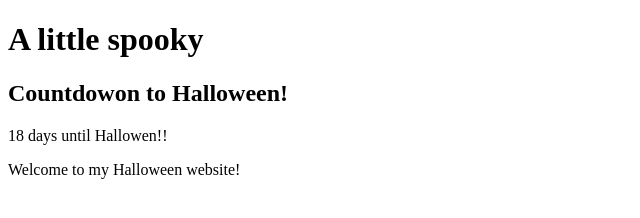
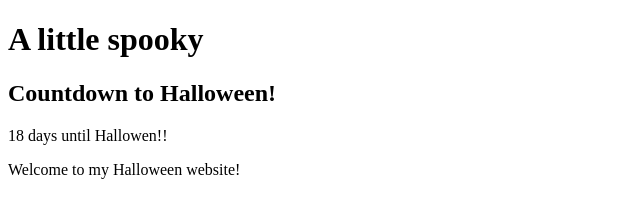
Before and after one commit to cicylia-hash/my-halloween-website, a plain HTML site: page index.html in a window 1280 px wide. Shown: the full height of the page, 0-640 px from the left. Drawn offline with Linux system fonts and the light colour scheme.

Commit message:
Update index.html

```diff
--- a/index.html
+++ b/index.html
@@ -6,7 +6,7 @@
 </head>
   <body>
     <h1>A little spooky</h1>
-    <h2>Countdowon to Halloween!</h2>
+    <h2>Countdown to Halloween!</h2>
     <p id="countdown">Loading countdown...</p>
     <p>Welcome to my Halloween website!</p>
   <script src="script.js"></script>
```
